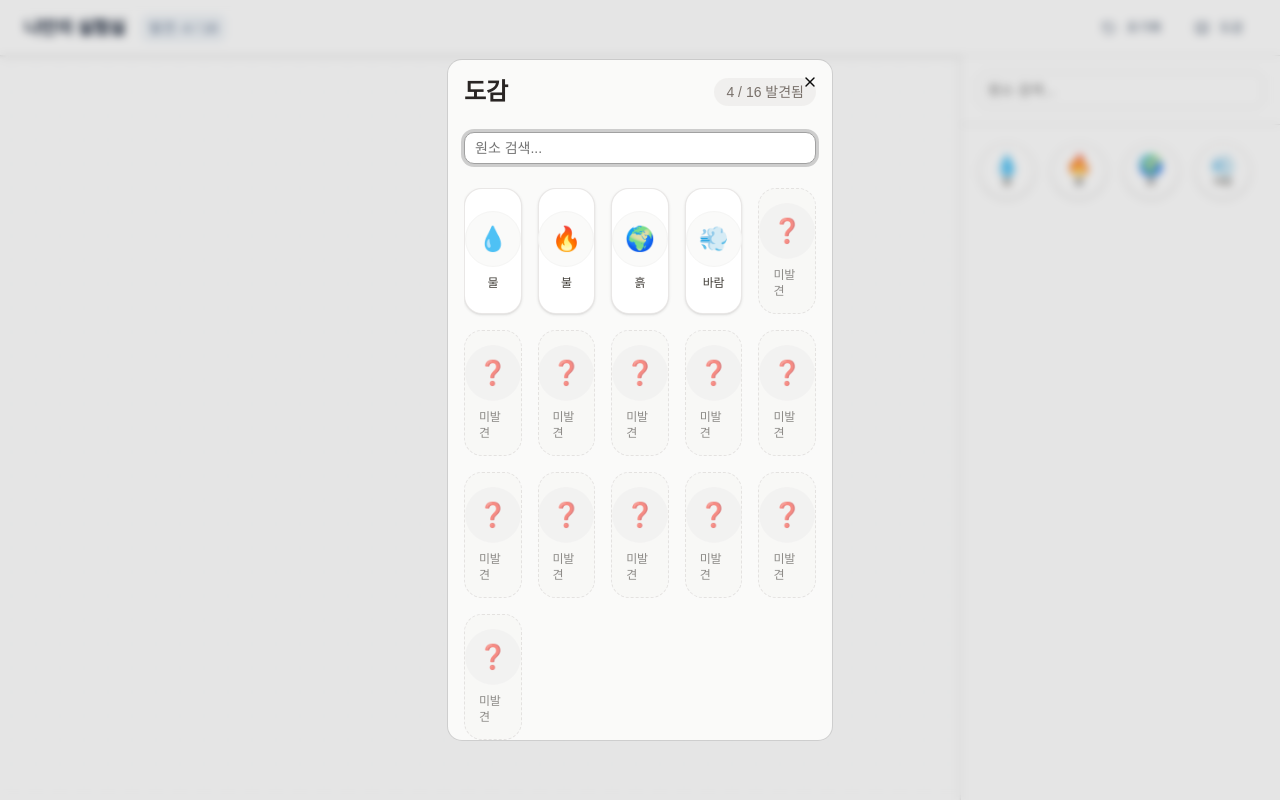
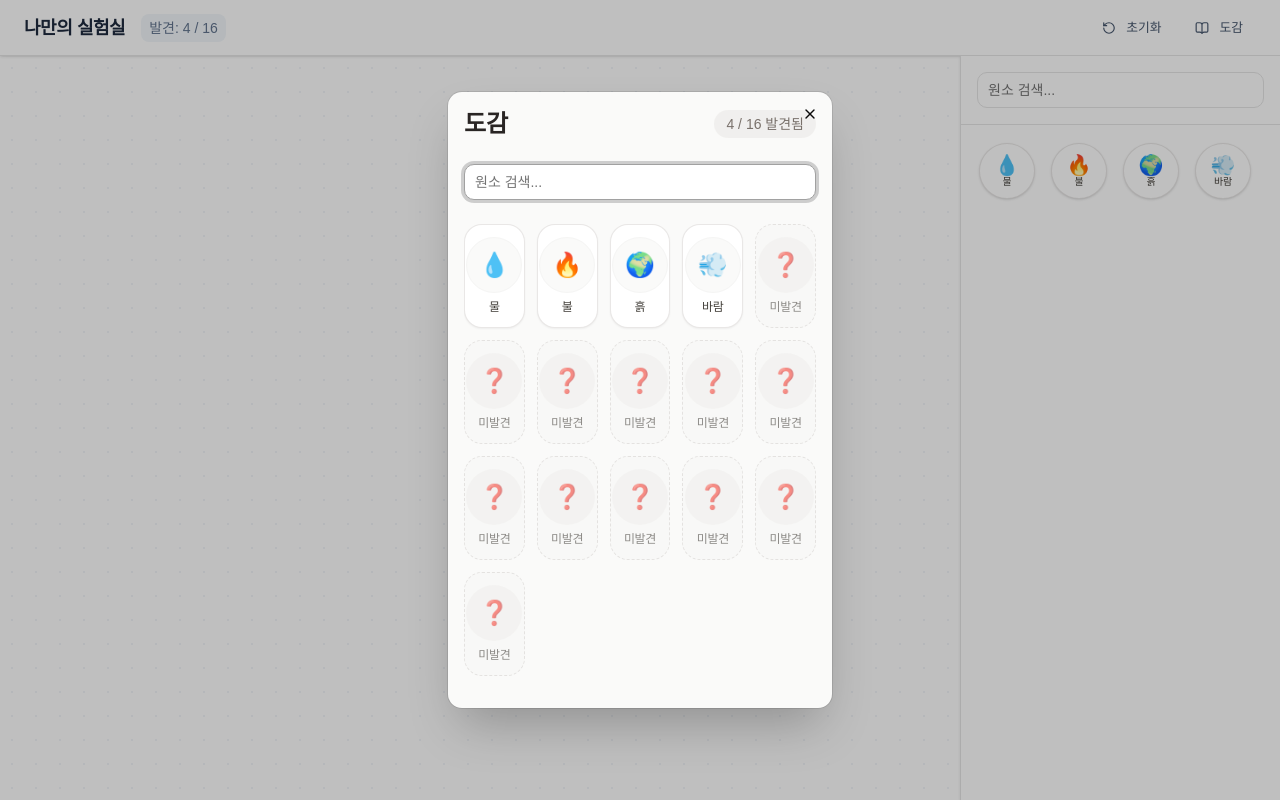
Before and after one commit to SDXMQ/littlealchemy-by-sdxmq, a React (Vite) app: page / in a window 1280 px wide. Both pictures are taken after a click on the button "도감". Built offline with nearby package versions, Linux system fonts and the light colour scheme.

Commit message:
perf: eliminate frame drops on dialog open by removing backdrop-blur and optimizing scroll

```diff
--- a/src/components/Encyclopedia.tsx
+++ b/src/components/Encyclopedia.tsx
@@ -1,6 +1,5 @@
-import { useState } from 'react';
+import { useState, useMemo } from 'react';
 import { Dialog, DialogContent, DialogHeader, DialogTitle } from './ui/dialog';
-import { ScrollArea } from './ui/scroll-area';
 import { Input } from './ui/input';
 import { gameEngine } from '../core/GameEngine';
 
@@ -11,57 +10,64 @@ interface EncyclopediaProps {
 
 export default function Encyclopedia({ discovered, onClose }: EncyclopediaProps) {
   const [search, setSearch] = useState('');
-  const allElements = gameEngine.registry.getAllElements();
 
-  const filteredElements = allElements.filter(el => el.name.includes(search));
+  const allElements = useMemo(() => gameEngine.registry.getAllElements(), []);
+
+  const filteredElements = useMemo(() => {
+    const query = search.trim().toLowerCase();
+    if (!query) return allElements;
+    return allElements.filter(el => el.name.toLowerCase().includes(query));
+  }, [allElements, search]);
+
+  const discoveredSet = useMemo(() => new Set(discovered), [discovered]);
 
   return (
     <Dialog open={true} onOpenChange={(open) => !open && onClose()}>
       <DialogContent className="max-w-4xl max-h-[85vh] flex flex-col bg-stone-50 border-stone-200">
-        <DialogHeader>
-          <DialogTitle className="text-2xl font-semibold text-stone-800 flex items-center justify-between">
+        <DialogHeader className="shrink-0">
+          <DialogTitle className="text-xl sm:text-2xl font-semibold text-stone-800 flex items-center justify-between">
             <span>도감</span>
-            <span className="text-sm font-normal text-stone-500 bg-stone-200/50 px-3 py-1 rounded-full">
+            <span className="text-xs sm:text-sm font-normal text-stone-500 bg-stone-200/50 px-3 py-1 rounded-full">
               {discovered.length} / {allElements.length} 발견됨
             </span>
           </DialogTitle>
         </DialogHeader>
 
-        <div className="py-2">
+        <div className="py-2 shrink-0">
           <Input
             placeholder="원소 검색..."
             value={search}
             onChange={(e) => setSearch(e.target.value)}
-            className="bg-white border-stone-200"
+            className="bg-white border-stone-200 h-9"
           />
         </div>
 
-        <ScrollArea className="flex-1 -mx-6 px-6">
-          <div className="grid grid-cols-3 sm:grid-cols-4 md:grid-cols-5 gap-4 pb-4">
+        <div className="flex-1 overflow-y-auto overflow-x-hidden pr-1 -mr-1 overscroll-contain">
+          <div className="grid grid-cols-3 sm:grid-cols-4 md:grid-cols-5 gap-3 pb-4">
             {filteredElements.map(el => {
-              const isDiscovered = discovered.includes(el.id);
+              const isDiscovered = discoveredSet.has(el.id);
               return (
                 <div
                   key={el.id}
-                  className={`flex flex-col items-center justify-center p-3.5 rounded-2xl border transition-all ${
+                  className={`flex flex-col items-center justify-center p-3 rounded-2xl border ${
                     isDiscovered
-                      ? 'bg-white border-stone-200/90 shadow-sm hover:shadow'
-                      : 'bg-stone-100/70 border-dashed border-stone-300 opacity-60'
+                      ? 'bg-white border-stone-200/90 shadow-xs'
+                      : 'bg-stone-100/60 border-dashed border-stone-300 opacity-60'
                   }`}
                 >
-                  <div className={`w-14 h-14 rounded-full flex items-center justify-center mb-2 ${
+                  <div className={`w-12 h-12 sm:w-14 sm:h-14 rounded-full flex items-center justify-center mb-1.5 ${
                     isDiscovered ? 'bg-stone-50 border border-stone-100' : 'bg-stone-200/50'
                   }`}>
-                    <span className="text-2xl">{isDiscovered ? el.emoji : '❓'}</span>
+                    <span className="text-xl sm:text-2xl">{isDiscovered ? el.emoji : '❓'}</span>
                   </div>
-                  <span className="text-xs font-medium text-stone-700 tracking-tight">
+                  <span className="text-xs font-medium text-stone-700 tracking-tight truncate max-w-[80px]">
                     {isDiscovered ? el.name : '미발견'}
                   </span>
                 </div>
               );
             })}
           </div>
-        </ScrollArea>
+        </div>
       </DialogContent>
     </Dialog>
   );
--- a/src/components/ui/dialog.tsx
+++ b/src/components/ui/dialog.tsx
@@ -29,7 +29,7 @@ function DialogOverlay({
     <DialogPrimitive.Backdrop
       data-slot="dialog-overlay"
       className={cn(
-        "fixed inset-0 isolate z-50 bg-black/10 duration-100 supports-backdrop-filter:backdrop-blur-xs data-open:animate-in data-open:fade-in-0 data-closed:animate-out data-closed:fade-out-0",
+        "fixed inset-0 z-50 bg-black/25 duration-150 data-open:animate-in data-open:fade-in-0 data-closed:animate-out data-closed:fade-out-0",
         className
       )}
       {...props}
@@ -51,7 +51,7 @@ function DialogContent({
       <DialogPrimitive.Popup
         data-slot="dialog-content"
         className={cn(
-          "fixed top-1/2 left-1/2 z-50 grid w-full max-w-[calc(100%-2rem)] -translate-x-1/2 -translate-y-1/2 gap-4 rounded-xl bg-popover p-4 text-sm text-popover-foreground ring-1 ring-foreground/10 duration-100 outline-none sm:max-w-sm data-open:animate-in data-open:fade-in-0 data-open:zoom-in-95 data-closed:animate-out data-closed:fade-out-0 data-closed:zoom-out-95",
+          "fixed top-1/2 left-1/2 z-50 grid w-full max-w-[calc(100%-2rem)] -translate-x-1/2 -translate-y-1/2 gap-4 rounded-xl bg-popover p-4 text-sm text-popover-foreground shadow-2xl ring-1 ring-foreground/10 duration-150 outline-none sm:max-w-sm data-open:animate-in data-open:fade-in-0 data-open:scale-100 data-closed:animate-out data-closed:fade-out-0 data-closed:scale-98 will-change-transform",
           className
         )}
         {...props}
```
